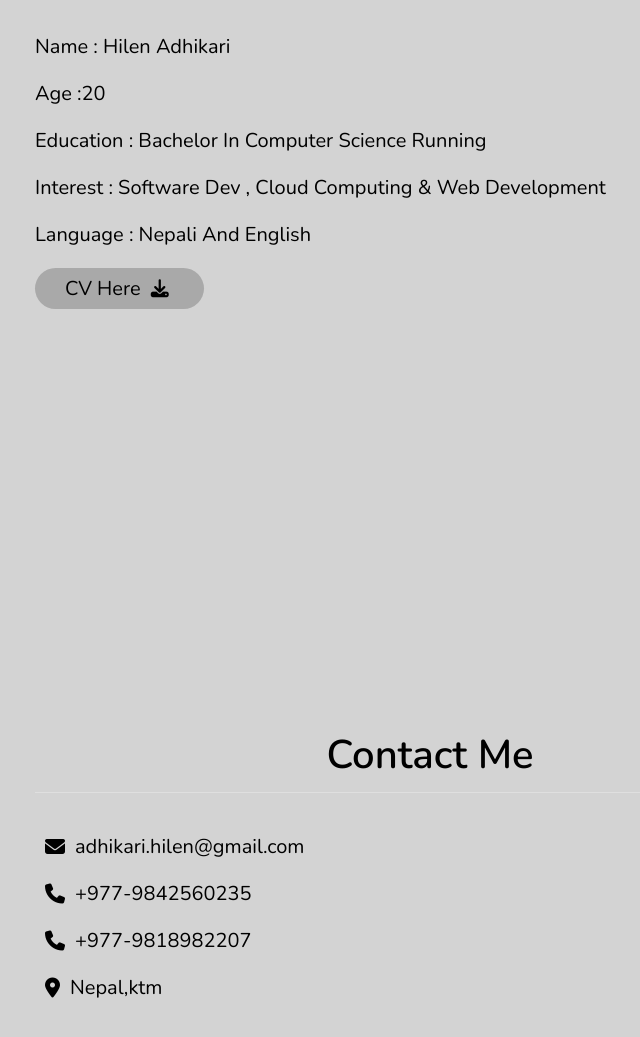
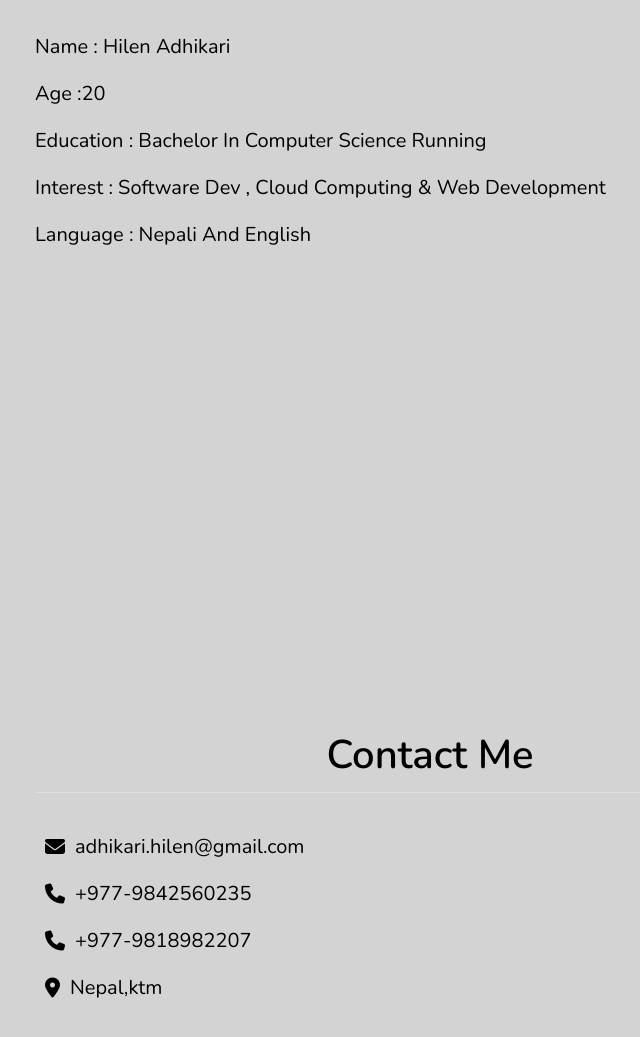
Before and after one commit to HAhilen/My-portfolio, a plain HTML site: page index.html in a window 1280 px wide. Shown: the part 892-1929 px from the top of the page, without its empty margins (385-1025 px from the left). Drawn offline with nearby package versions, Linux system fonts and the light colour scheme.

Commit message:
Update index.html

```diff
--- a/index.html
+++ b/index.html
@@ -49,7 +49,7 @@
                     <h3> education : Bachelor in computer science running</h3>
                     <h3> Interest : Software Dev , Cloud Computing & Web Development</h3>
                     <h3> language : nepali and english </h3>
-                    <a href="CV.pdf" target="_hilen"><button class="btn"> CV Here <i class="fas fa-download"></i> </button></a>
+
                 </div>
             </div>
         </section>
@@ -79,4 +79,5 @@
     <!-- custom js file link  -->
     <script src="./script.js"></script>
 </body>
+
 </html>
```
